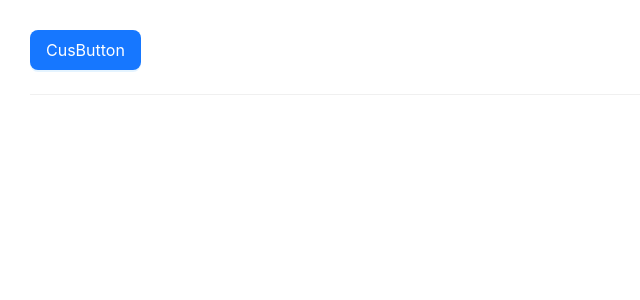
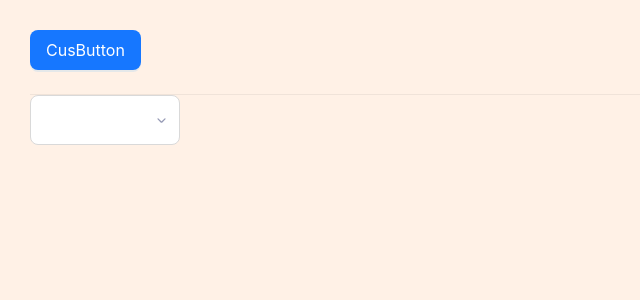
Before and after one commit to bcneal666/antd-components, a React (Create React App) app: page /page1 in a window 1280 px wide. Shown: the top 300 px of the page, without its empty margins (0-640 px from the left). Built offline with nearby package versions, Linux system fonts and the light colour scheme.

Commit message:
create select

```diff
--- a/src/components/CusDivider.tsx
+++ b/src/components/CusDivider.tsx
@@ -45,5 +45,5 @@ const cssCusDivider = (
   type: 'horizontal' | 'vertical',
   horizontalMarginBlock: number
 ) => css`
-  ${type === 'horizontal' ? `margin: ${horizontalMarginBlock}px 0;` : ''};
+  ${type === 'horizontal' ? `margin-block: ${horizontalMarginBlock}px 0;` : ''};
 `;
--- /dev/null
+++ b/src/components/CusSelect.tsx
@@ -0,0 +1,158 @@
+/** @jsxImportSource @emotion/react */
+import { LoadingOutlined } from '@ant-design/icons';
+import { css } from '@emotion/react';
+import { ConfigProvider, Flex, Select } from 'antd';
+import { ReactComponent as IconArrow } from 'assets/arrow-select.svg';
+import { ReactComponent as IconCheck } from 'assets/check.svg';
+import { memo, useState } from 'react';
+
+export type SelectOptionType = {
+  value: string;
+  label: string;
+};
+
+interface CusSelectProps {
+  options: Array<SelectOptionType>;
+  value: string | null;
+  prefix?: React.ReactNode | undefined;
+  onChange?: (value: string) => void;
+  onSelect?: (value: string) => void;
+  onOpen?: () => void;
+  loading?: boolean;
+  disabled?: boolean;
+  fontSize?: number;
+  fw?: number;
+  dw?: number;
+  w?: string;
+  h?: number;
+  placeholder?: string;
+  isFilter?: boolean;
+  virtual?: boolean;
+}
+
+const CusSelect: React.FC<CusSelectProps> = memo(
+  ({
+    options,
+    value,
+    prefix = undefined,
+    onChange,
+    onSelect,
+    onOpen = () => {},
+    loading = false,
+    disabled = false,
+    fontSize = 16,
+    fw = 600,
+    dw = 0,
+    w = '100%',
+    h = 50,
+    placeholder = '',
+    isFilter = false,
+    virtual = false,
+  }) => {
+    const [open, setOpen] = useState(false);
+
+    return (
+      <ConfigProvider
+        theme={{
+          token: {
+            // colorBorder: 'var(--any-grey-30)',
+            // borderRadiusLG: 57,
+            fontSizeLG: fontSize,
+            // colorText: 'var(--any-grey-70)',
+            // colorTextPlaceholder: 'var(--any-grey-40)',
+            // paddingSM: 15,
+            // colorPrimaryHover: undefined,
+            // colorBgContainerDisabled: 'var(--grey-10)',
+            // colorBgContainer: 'var(--grey-00)',
+          },
+          components: {
+            Select: {
+              // selectorBg: 'var(--grey-20)',
+              // optionFontSize: fontSize,
+              // optionHeight: 40,
+              // optionActiveBg: 'var(--any-grey-10)',
+              // optionPadding: '8px 8px',
+              // optionSelectedBg: 'var(--any-primary-30)',
+              // optionSelectedColor: 'var(--any-grey-70)',
+              optionSelectedFontWeight: fw,
+              singleItemHeightLG: h,
+              // selectorBg: 'var(--any-grey-00)',
+            },
+          },
+        }}
+      >
+        <Select
+          value={value}
+          options={options}
+          virtual={virtual}
+          showSearch={isFilter}
+          optionFilterProp="label"
+          onChange={onChange && onChange}
+          onSelect={onSelect && onSelect}
+          loading={loading}
+          disabled={disabled}
+          popupMatchSelectWidth={dw === 0 ? true : dw}
+          size="large"
+          placeholder={placeholder}
+          dropdownStyle={{
+            padding: '16px 8px',
+            borderRadius: 12,
+          }}
+          labelRender={(label) => (
+            <Flex gap={8} align="center">
+              {prefix}
+              {label.label}
+            </Flex>
+          )}
+          optionRender={(option) => {
+            return (
+              <Flex justify="space-between" align="center">
+                <Flex vertical justify="center">
+                  <span>{option.label}</span>
+                </Flex>
+                {option.data.value === value && <IconCheck />}
+              </Flex>
+            );
+          }}
+          onDropdownVisibleChange={(open) => {
+            setOpen(open);
+            onOpen();
+          }}
+          suffixIcon={
+            loading ? (
+              <LoadingOutlined />
+            ) : (
+              <IconArrow
+                style={{ transform: open ? 'rotate(180deg)' : 'rotate(0deg)' }}
+              />
+            )
+          }
+          css={cssSelect(w, fw)}
+        />
+      </ConfigProvider>
+    );
+  }
+);
+
+export { CusSelect };
+
+export const cssSelect = (w: string, fw: number) => css`
+  width: ${w};
+  .ant-select-selector {
+    /* background: var(--grey-00) !important; */
+    .ant-select-selection-item {
+      font-weight: ${fw};
+    }
+  }
+  :is(.ant-select-status-error, .ant-select-focused, ) {
+    .ant-select-selector {
+      background: transparent !important;
+      border-width: 1.5px !important;
+    }
+  }
+  :is(.ant-select-focused) {
+    .ant-select-selector {
+      border: 1px solid var(--any-grey-40);
+    }
+  }
+`;
--- a/src/components/index.ts
+++ b/src/components/index.ts
@@ -1,2 +1,3 @@
 export {CusButton} from './CusButton';
 export {CusDivider} from './CusDivider';
+export{CusSelect} from './CusSelect';
--- a/src/pages/Page1.tsx
+++ b/src/pages/Page1.tsx
@@ -1,16 +1,34 @@
 /** @jsxImportSource @emotion/react  */
 import { css } from '@emotion/react';
 import { Flex } from 'antd';
-import { CusButton, CusDivider } from 'components/index';
-import { FC } from 'react';
+import { SelectOptionType } from 'components/CusSelect';
+import { CusButton, CusDivider, CusSelect } from 'components/index';
+import { FC, useState } from 'react';
 
 interface IPage1Props {}
 
 const Page1: FC<IPage1Props> = (props) => {
+  const [selectId, setSelectId] = useState<string | null>(null);
+  const testOption: Array<SelectOptionType> = [
+    {
+      value: '1',
+      label: '1',
+    },
+    {
+      value: '2',
+      label: '2',
+    },
+  ];
   return (
     <Flex vertical css={cssPage1}>
-      <CusButton text="CusButton"/>
+      <CusButton text="CusButton" />
       <CusDivider />
+      <CusSelect
+        options={testOption}
+        value={selectId}
+        onChange={setSelectId}
+        w={'150px'}
+      />
     </Flex>
   );
 };
@@ -21,4 +39,5 @@ const cssPage1 = css`
   width: 100%;
   height: 100%;
   padding: 30px;
+  background-color: #fff1e6;
 `;
```
Also changed, not shown: src/assets/arrow-select.svg (added), src/assets/check.svg (added).
